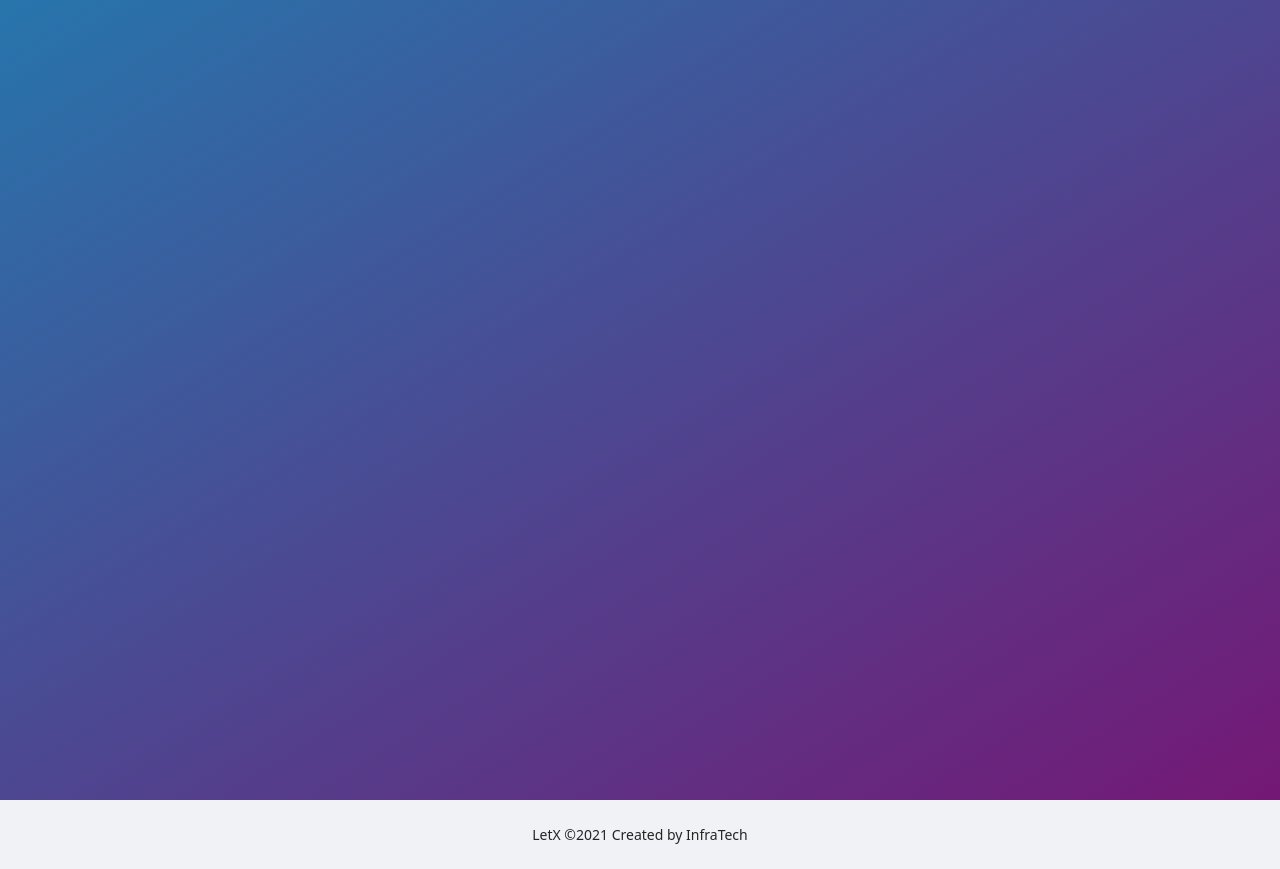
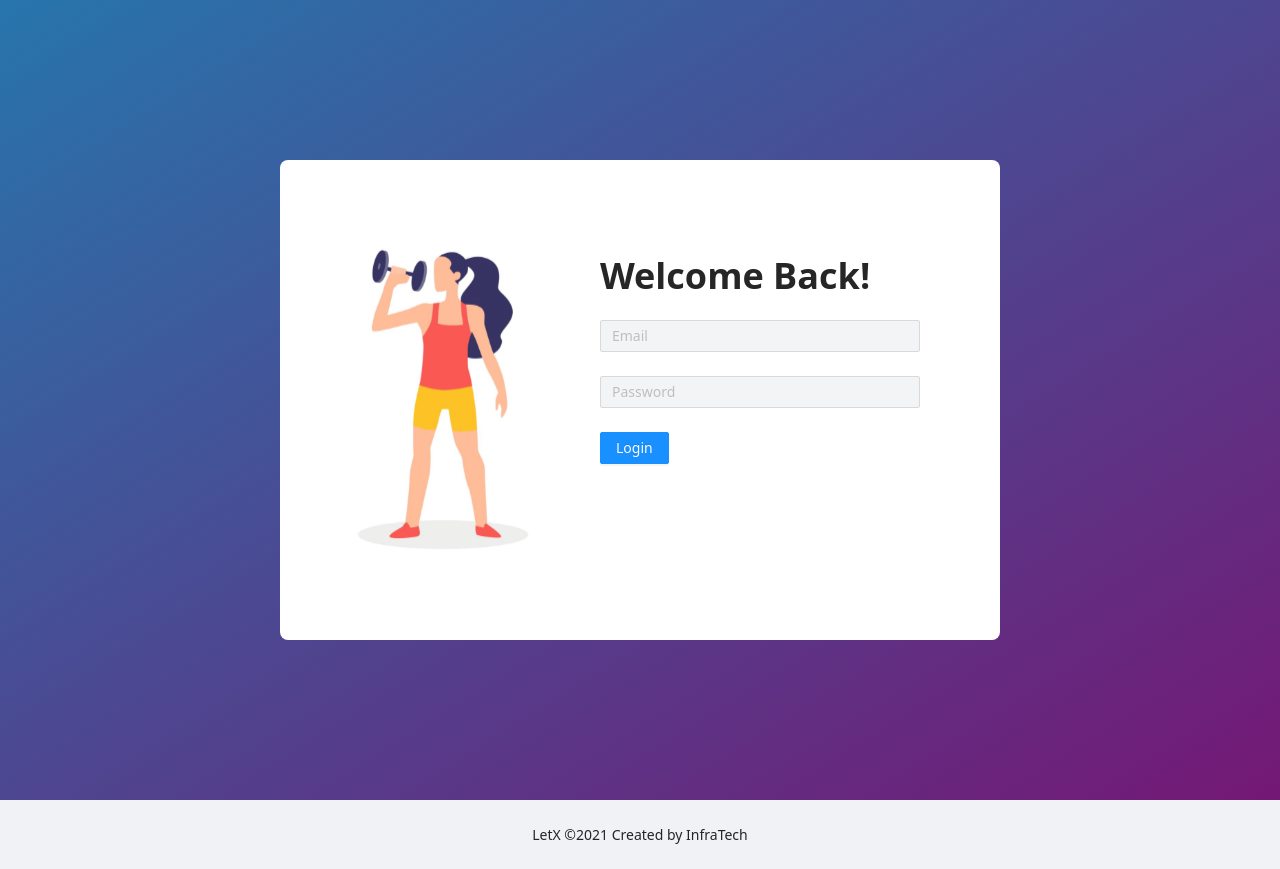
Before and after one commit to 2110336-SoftwareEngineering2/sec1_InfraTech, a Next.js app in the folder frontend/: page /login in a window 1280 px wide. Built offline with nearby package versions, Linux system fonts and the light colour scheme.

Commit message:
Add login form

```diff
--- a/frontend/pages/login.js
+++ b/frontend/pages/login.js
@@ -1,10 +1,50 @@
+import React, { useState } from 'react';
+import { Form, Input, Button } from 'antd';
+import Image from 'next/image';
 import Footer from '../components/Footer';
 
-const Login = () => (
-  <div>
-    <div className='bg-gradient-blue-purple'/>
-    <Footer />
-  </div>
-);
+const Login = () => {
+  const [form] = Form.useForm();
+  const onFinish = data => console.log(data);
+
+  return (
+    <div>
+      <div className="bg-gradient-blue-purple flex justify-center">
+        <div className="bg-white p-8 my-40 rounded-lg flex justify-between">
+          <Image src="/login.svg" width={240} height={300} />
+          <div className="mx-12 mt-16 text-4xl font-bold">
+            Welcome Back!
+            <Form className="mt-6 w-80" layout={'vertical'} form={form} onFinish={onFinish}>
+              <Form.Item
+                name="email"
+                rules={[{ required: true, message: 'Please input your email' }]}
+              >
+                <Input className="form-text-box" placeholder="Email" />
+              </Form.Item>
+              <Form.Item
+                name="password"
+                rules={[
+                  { required: true, message: 'Please input your password' },
+                ]}
+              >
+                <Input
+                  className="form-text-box password"
+                  type="password"
+                  placeholder="Password"
+                />
+              </Form.Item>
+              <Form.Item>
+                <Button type="primary" htmlType="submit">
+                  Login
+                </Button>
+              </Form.Item>
+            </Form>
+          </div>
+        </div>
+      </div>
+      <Footer />
+    </div>
+  );
+};
 
 export default Login;
--- a/frontend/styles/globals.css
+++ b/frontend/styles/globals.css
@@ -10,4 +10,8 @@ svg {
   .bg-gradient-blue-purple {
     @apply bg-gradient-to-br from-primary to-secondary min-h-screen
   }
+
+  .form-text-box {
+    @apply bg-gray-100
+  }
 }
```
Also changed, not shown: frontend/public/login.svg (added).
